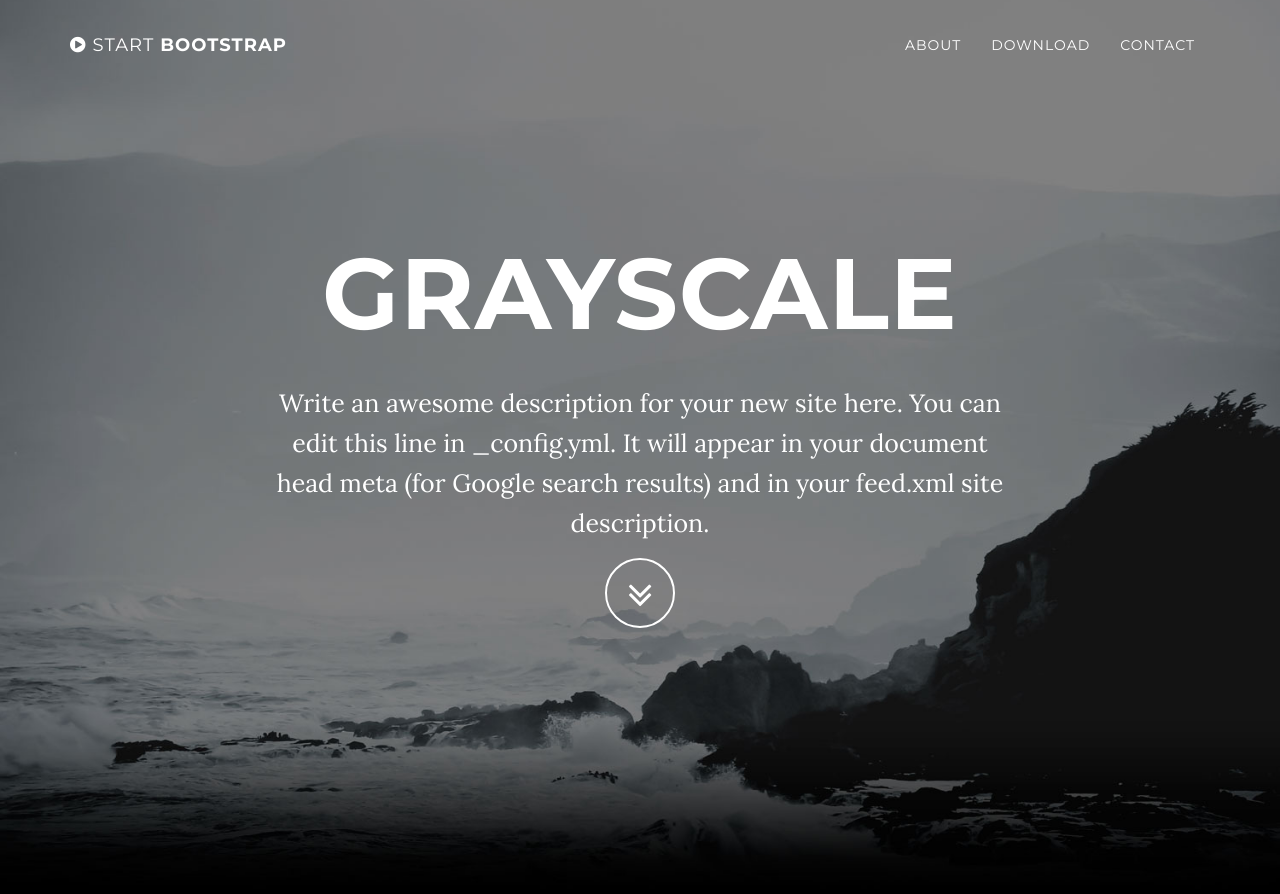
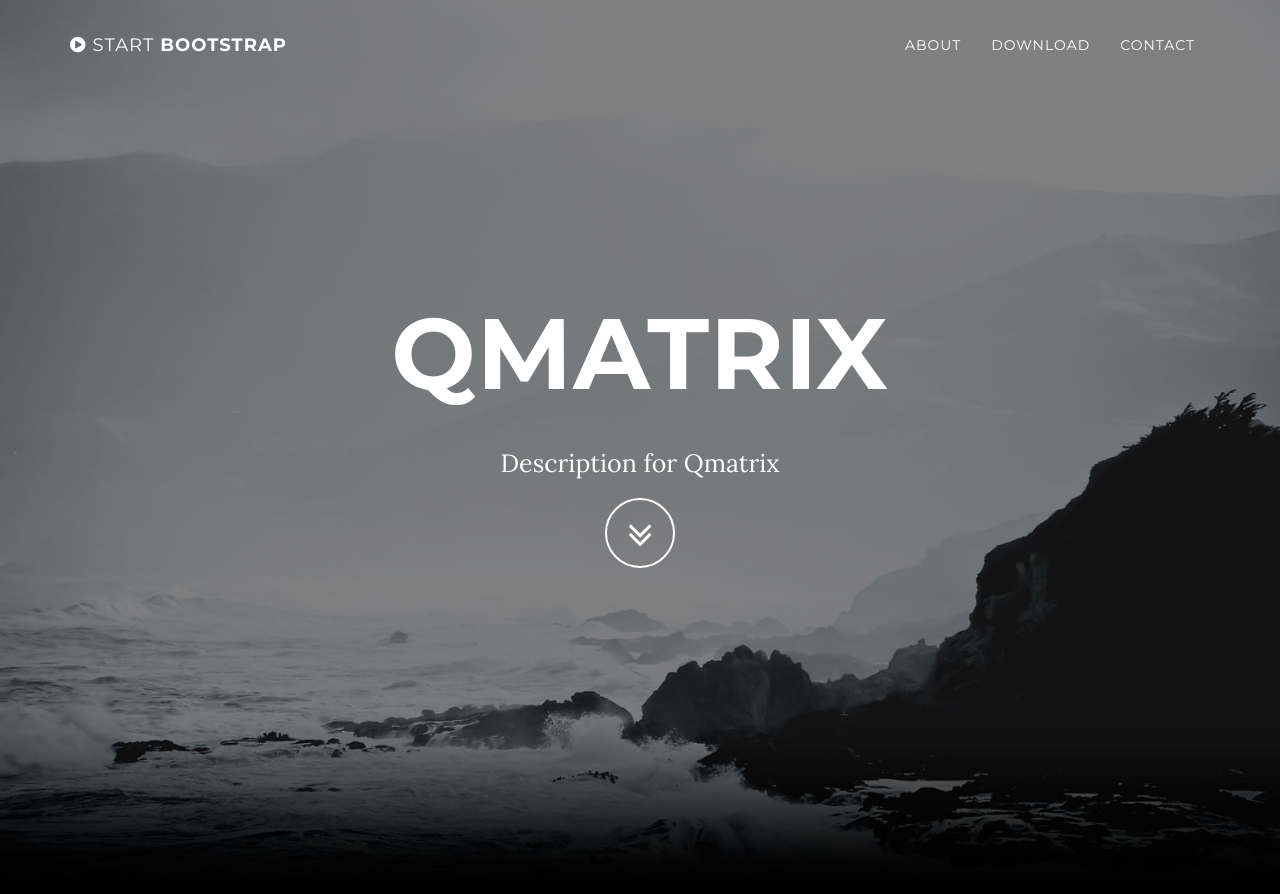
Before and after one commit to Qmatrix-ai/qmatrix.github.io, a Jekyll site: the page built from index.html, in a window 1280 px wide and 900 px high. Shown: the top 894 px of the window. Built offline with Jekyll 4.4.1, drawn with Linux system fonts in a browser that asks for light colours; some of the changed text lies outside the part shown.

Commit message:
Updated _config to include Qmatrix instead Grayscale.

```diff
--- a/_config.yml
+++ b/_config.yml
@@ -1,8 +1,8 @@
 # Site settings
-title: Grayscale
-email: your-email@domain.com
-url: https://example.github.io
-description: "Write an awesome description for your new site here. You can edit this line in _config.yml. It will appear in your document head meta (for Google search results) and in your feed.xml site description."
+title: Qmatrix
+email: info@Qmatrix.ai
+url: https://qmatrix.github.io
+description: "Description for Qmatrix"
 
 # Color settings (hex-codes without the leading hash-tag)
 color:
@@ -10,20 +10,12 @@ color:
   links: '#219ab3'
 
 # Footer settings
-footer: Your Website
+footer: Qmatrix
 
 # Social networks usernames (many more available: google-plus, flickr, dribbble, pinterest, instagram, tumblr, linkedin, etc.)
 social:
-  - title: twitter
-    url: https://twitter.com/SBootstrap
-  - title: facebook
-    url:
-  - title: stack-overflow
-    url: http://stackoverflow.com/questions/tagged/jekyll
-  - title: bitbucket
-    url: http://bitbucket.org/jekyll
   - title: github
-    url: https://github.com/IronSummitMedia/startbootstrap
+    url: https://github.com/Qmatrix-ai
 
 # Build settings
 markdown: kramdown
```
